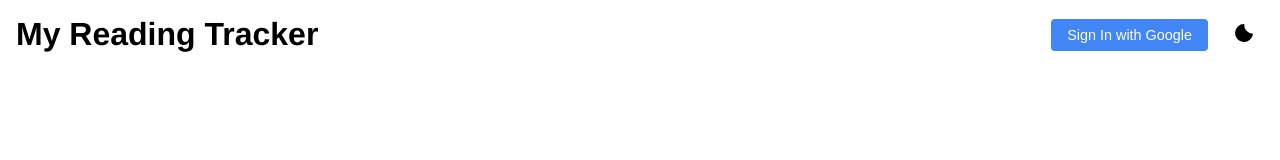
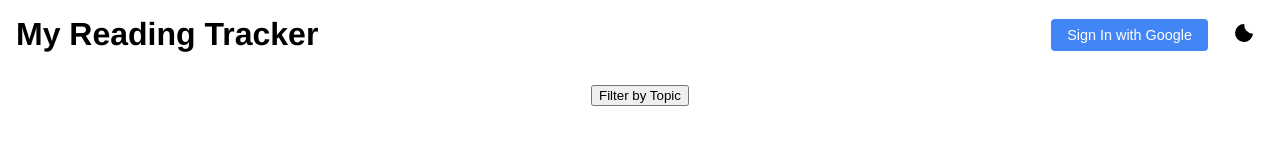
Before and after one commit to robertdlawrence1/digital-library, a plain HTML site: page index.html in a window 1280 px wide. Drawn offline with Linux system fonts and the light colour scheme; no server answers.

Commit message:
Update index.html

```diff
--- a/index.html
+++ b/index.html
@@ -16,7 +16,8 @@
     </div>
   </header>
   <div id="controls">
-    <div id="filter-buttons"></div>
+    <button id="filter-toggle">Filter by Topic</button>
+    <div id="filter-buttons" class="hidden"></div>
   </div>
   <div id="bookshelf-container">
     <div id="bookshelf"></div>
```
